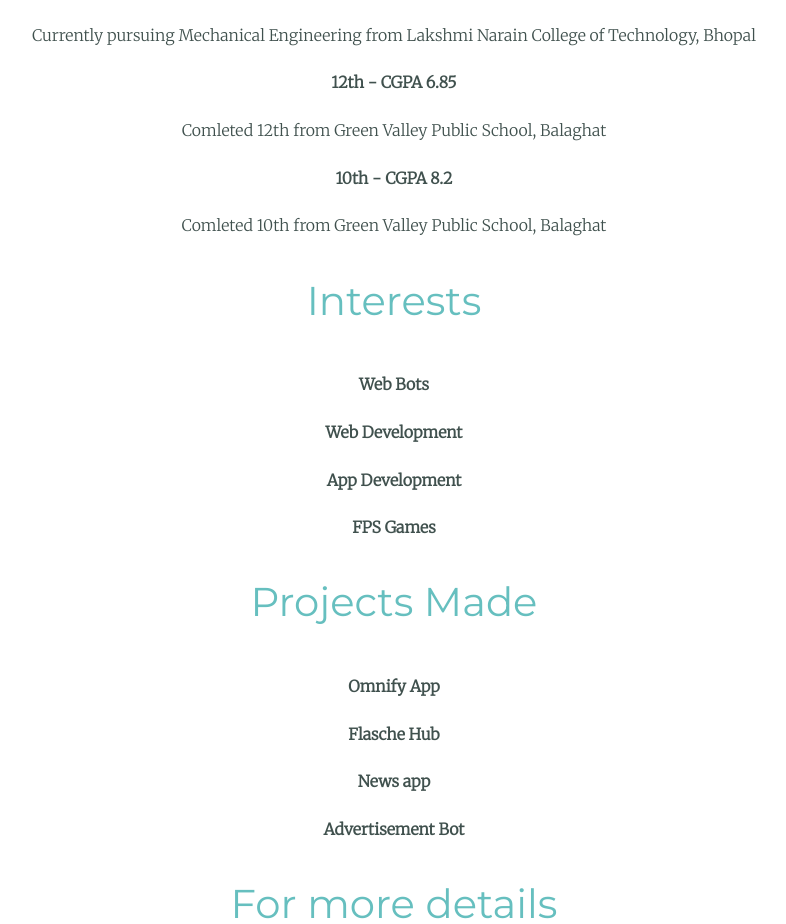
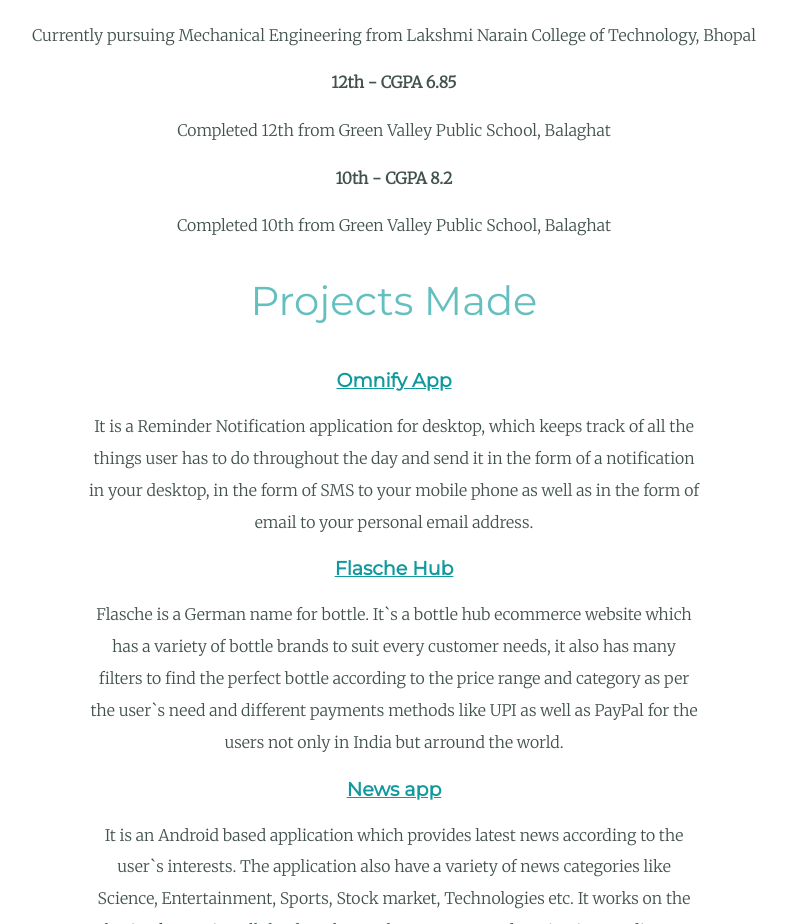
Before and after one commit to animeshsandiman/profil, a plain HTML site: page index.html in a window 1280 px wide. Shown: the part 2690-3614 px from the top of the page, without its empty margins (246-1032 px from the left). Drawn offline with Linux system fonts and the light colour scheme.

Commit message:
Update index.html

```diff
--- a/index.html
+++ b/index.html
@@ -22,7 +22,7 @@
     <div class="profile">
       <img class="profile_img" src="images/animesh.png" alt="animesh profile image">
       <h2>Hello</h2>
-      <p class="intro">I am a Programmer, a Web Developer and an App Developer. I`m the founder of Youtube/Tailgunners. I love to play Fps games.</p>
+      <p class="intro">I am a Programmer, a Web Developer and an App Developer. I`m the founder of youtube/Tailgunners. I love to play FPS games.</p>
     </div>
     <hr>
     <div class="skills">
@@ -64,25 +64,29 @@
       <p class="education"><b>12th - CGPA 6.85</b>
       <p>
       <p>
-        Comleted 12th from Green Valley Public School, Balaghat
+        Completed 12th from Green Valley Public School, Balaghat
       </p>
       <p class="education"><b>10th - CGPA 8.2</b>
       <p>
       <p>
-        Comleted 10th from Green Valley Public School, Balaghat
+        Completed 10th from Green Valley Public School, Balaghat
       </p>
+      <h2>Projects Made</h2>
+      <h3 class="pro">Omnify App</h3>
+      <p class="skill-project">It is a Reminder Notification application for desktop, which keeps track of all the things user has to do throughout the day and send it in the form of a notification in your desktop, in the form of SMS to your mobile phone as well as in the form of email to your personal email address.</p>
+      <h3 class="pro">Flasche Hub</h3>
+      <p class="skill-project">Flasche is a German name for bottle. It`s a bottle hub ecommerce website which has a variety of bottle brands to suit every customer needs, it also has many filters to find the perfect bottle according to the price range and category as per the user`s need and different payments methods like UPI as well as PayPal for the users not only in India but arround the world. </p>
+      <h3 class="pro">News app</h3>
+      <p class="skill-project">It is an Android based application which provides latest news according to the user`s interests. The application also have a variety of news categories like Science, Entertainment, Sports, Stock market, Technologies etc. It works on the basis of accessing all the data thorough a news API and sorting it according to different categories.</p>
+      <h3 class="pro">Advertisement Bot</h3>
+      <p class="skill-project">It is a python based application which use Selenium module to create a Web Bot. In this program you can provide anything like an image or a poster you want to advertise and the bot will automatically send that image to all the people related to that image with the help of social media website like Facebook and Instagram.</p>
       <h2>Interests</h2>
       <p><b>Web Bots</b></p>
       <p><b>Web Development</b></p>
       <p><b>App Development</b></p>
       <p><b>FPS Games</b></p>
-      <h2>Projects Made</h2>
-      <p><b>Omnify App</b></p>
-      <p><b>Flasche Hub</b></p>
-      <p><b>News app</b></p>
-      <p><b>Advertisement Bot</b></p>
     </div>
-    <div class="For more details">
+    <div class="For-more-details">
       <h2>For more details</h2>
       <h3>If you want to know more about me.</h3>
       <p class="Resume">Click on the button below for more information.</p>
@@ -90,7 +94,7 @@
     </div>
     <div class="contact-me">
       <h2>Get In Touch</h2>
-      <h3>If you love programming, development & gaming as much as I do.</h3>
+      <h3 >If you love programming, development & gaming as much as I do.</h3>
       <p class="contact-message">Love programming and development as much as I do? Let`s talk about the future opportunity with programming and development ! or we can play fps games together in our free time.</p>
       <a class="btn" href="mailto:animeshsandiman007@gmail.com">CONTACT ME</a>
     </div>
@@ -100,7 +104,7 @@
     <a class="footer-link" href="https://www.youtube.com/channel/UClXSGlnHqnnuesX8dwpW69A">Youtube</a>
     <a class="footer-link" href="https://www.facebook.com/animesh.sandiman">Facebook</a>
     <a class="footer-link" href="https://www.linkedin.com/in/animesh-sandiman-194484225/">linkedin</a>
-    <p class="copy-right">© 2022 Animesh Sandiman.</p>
+    <p class="copy-right">© 2018 Animesh Sandiman.</p>
   </div>
 </body>
 
```
